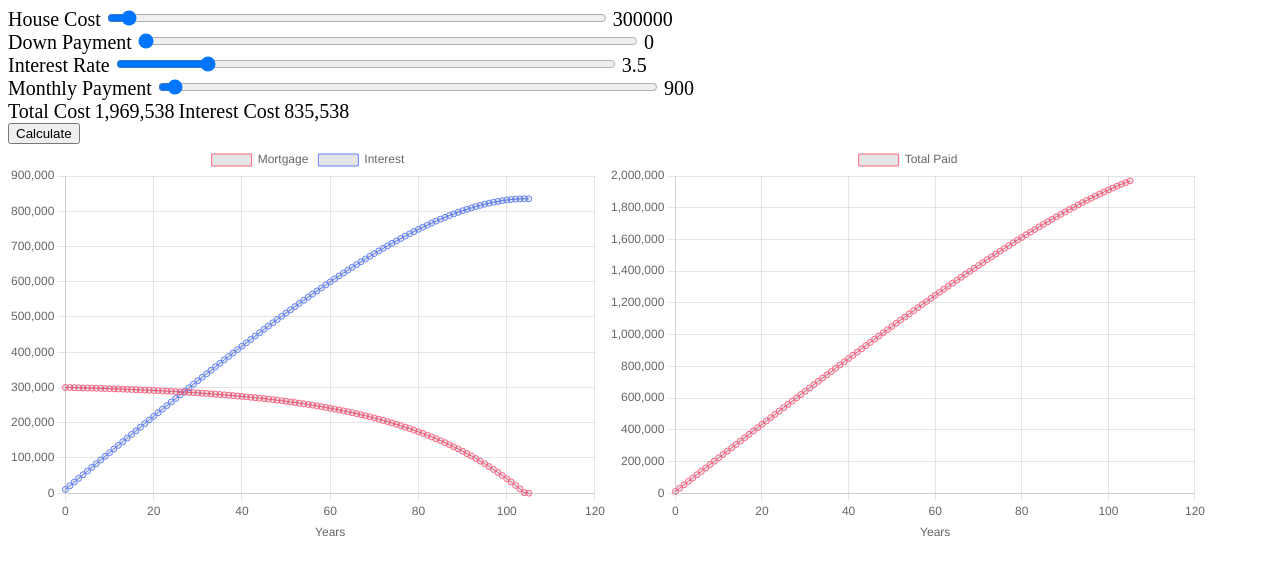
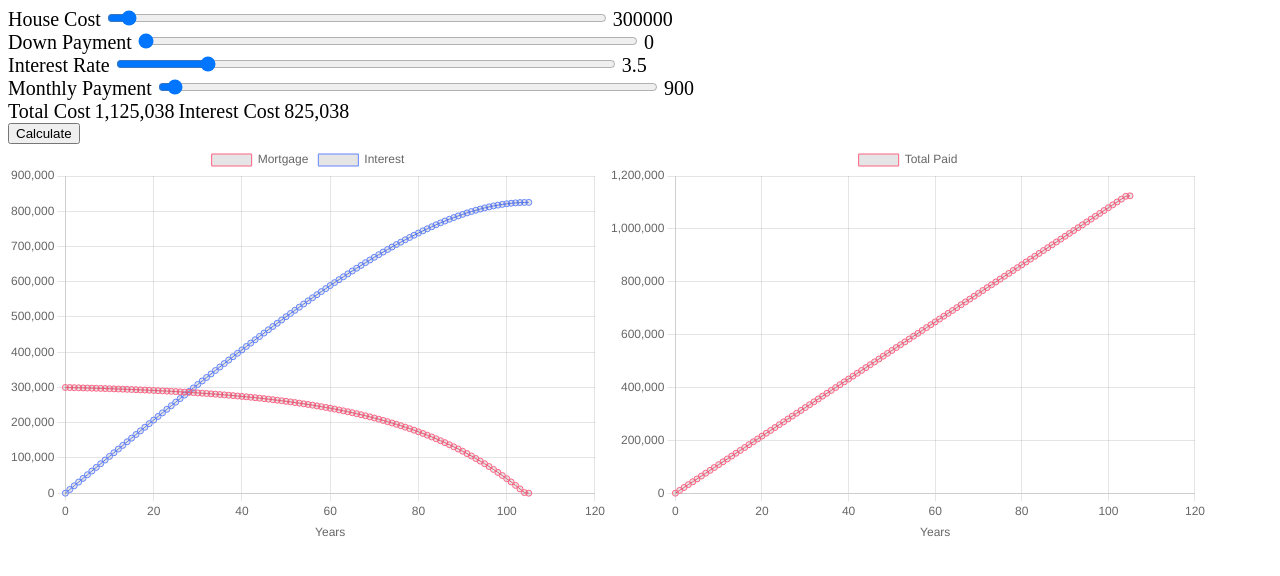
Before and after one commit to J45k4/mortage, a plain HTML site: page index.html in a window 1280 px wide. Drawn offline with nearby package versions, Linux system fonts and the light colour scheme.

Commit message:
Fix bug in calculation and use local storage for values

```diff
--- a/index.html
+++ b/index.html
@@ -68,6 +68,20 @@
     const interestRateSelect = document.getElementById("interestRate");
     const monthlyPaymentRange = document.getElementById("monthlyPayment");
     const calculateButton = document.getElementById("calculate");
+
+    const houseCostLabel = document.getElementById("houseCostLabel");
+    const downPaymentLabel = document.getElementById("downPaymentLabel");
+    const interestRateLabel = document.getElementById("interestRateLabel");
+    const monthlyPaymentLabel = document.getElementById("monthlyPaymentLabel");
+
+    houseCostRange.value = localStorage.getItem("houseCost") || 300000;
+    houseCostLabel.innerText = houseCostRange.value;
+    downPaymentRange.value = localStorage.getItem("downPayment") || 0;
+    downPaymentLabel.innerText = downPaymentRange.value;
+    interestRateSelect.value = localStorage.getItem("interestRate") || 3.5;
+    interestRateLabel.innerText = interestRateSelect.value;
+    monthlyPaymentRange.value = localStorage.getItem("monthlyPayment") || 900;
+    monthlyPaymentLabel.innerText = monthlyPaymentRange.value;
 
     const numberFormatter = new Intl.NumberFormat('en-US', {
         style: 'decimal',
@@ -155,8 +169,8 @@
         const monthlyPayment = monthlyPaymentRange.value;
 
         let paidOff = houseCost - downPayment;
-        let totalInterestPaid = paidOff * (interestRate / 100)
-        let totalPaid = downPayment + totalInterestPaid;
+        let totalInterestPaid = 0
+        let totalPaid = downPayment;
 
         const paidOffHistory = [paidOff]
         const interestHistory = [totalInterestPaid]
@@ -167,15 +181,18 @@
             const interest = paidOff * (interestRate / 100);
             totalInterestPaid += interest;
             interestHistory.push(totalInterestPaid);
-            const payment = monthlyPayment * 12;
-            totalPaid += payment + interest;
-            totalPaidHistory.push(totalPaid)
-            const principal = payment - interest;
+            let payment = monthlyPayment * 12;
+            let principal = payment - interest;
+
+            if (paidOff < principal) {
+                payment = paidOff + interest;
+                principal = paidOff;
+            }
+
             paidOff -= principal;
 
-            if (paidOff < 0) {
-                paidOff = 0;
-            }
+            totalPaid += payment;
+            totalPaidHistory.push(totalPaid)
 
             paidOffHistory.push(paidOff);
 
@@ -208,21 +225,25 @@
     }
 
     interestRateSelect.oninput = (e) => {
+        localStorage.setItem("interestRate", e.target.value);
         document.getElementById("interestRateLabel").innerText = e.target.value;
         calculate();
     }
 
     monthlyPaymentRange.oninput = (e) => {
+        localStorage.setItem("monthlyPayment", e.target.value);
         document.getElementById("monthlyPaymentLabel").innerText = e.target.value;
         calculate();
     }
 
     houseCostRange.oninput = (e) => {
+        localStorage.setItem("houseCost", e.target.value);
         document.getElementById("houseCostLabel").innerText = e.target.value;
         calculate();
     }
 
     downPaymentRange.oninput = (e) => {
+        localStorage.setItem("downPayment", e.target.value);
         document.getElementById("downPaymentLabel").innerText = e.target.value;
         calculate();
     }
```
